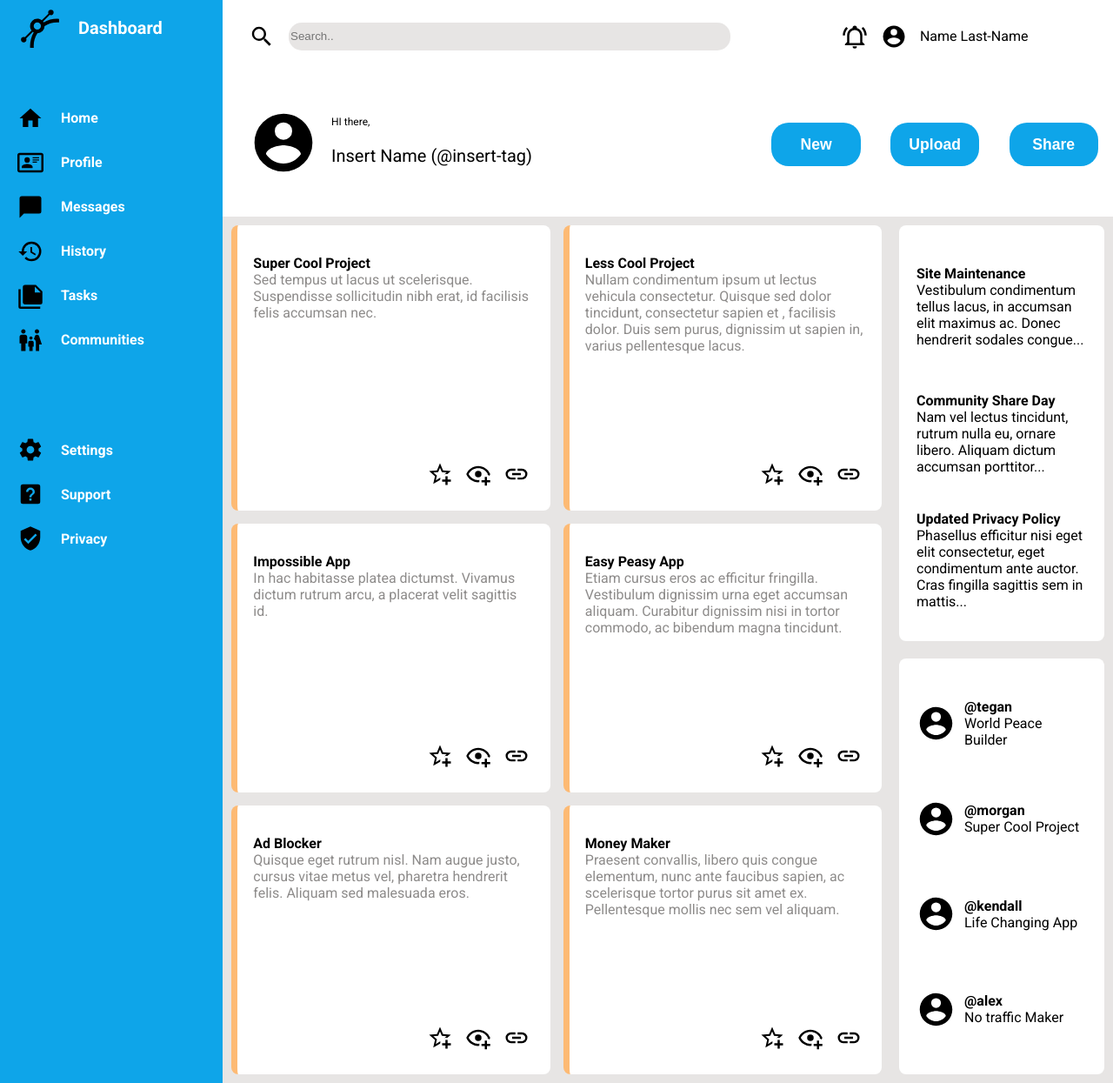
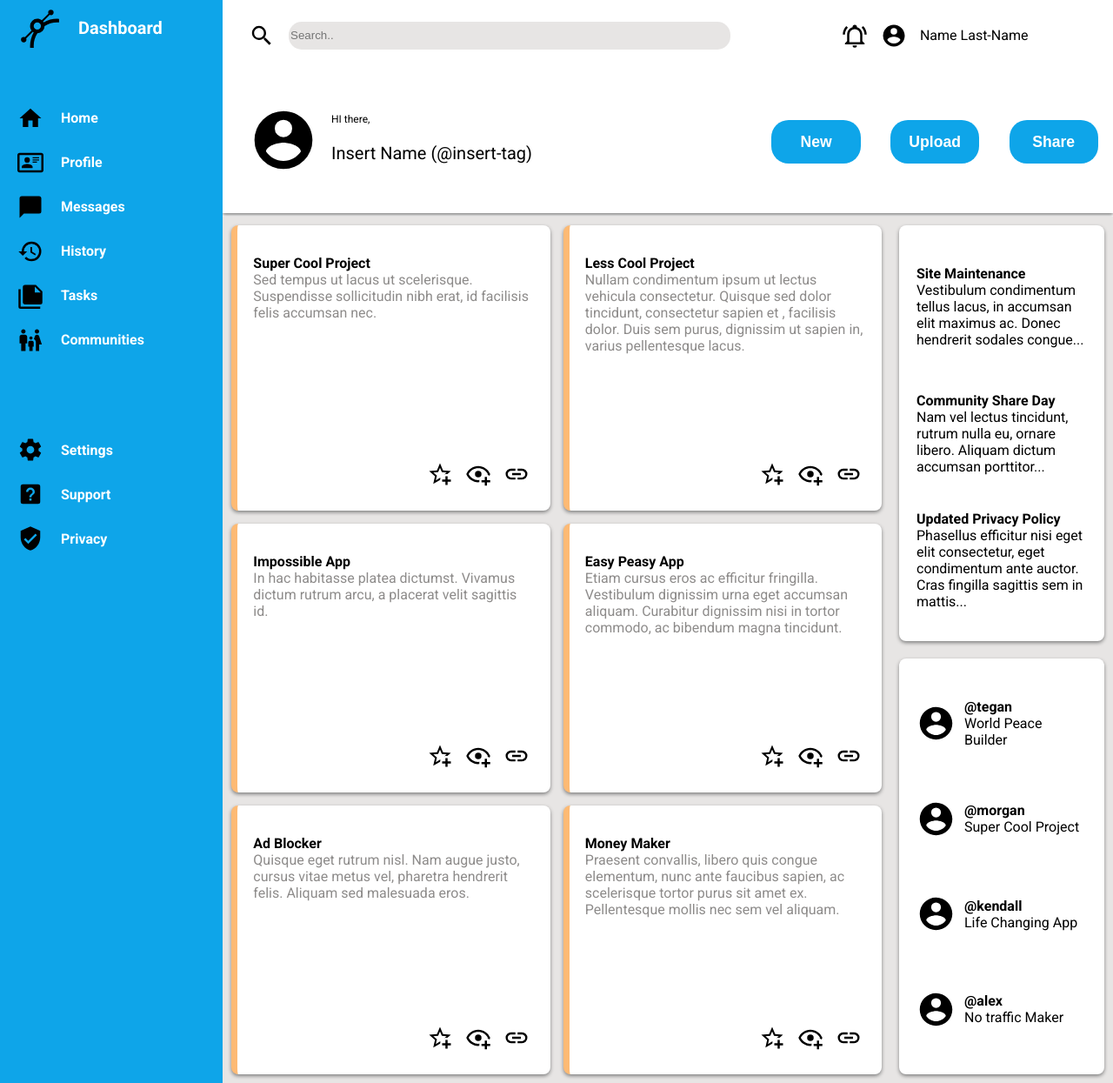
Before and after one commit to candolfi/admin-dashboard, a plain HTML site: page index.html in a window 1280 px wide. Shown: the whole page at 87% size. Drawn offline with Linux system fonts and the light colour scheme.

Commit message:
Added box shadow to card elements

```diff
--- a/style.css
+++ b/style.css
@@ -20,6 +20,8 @@ body {
 
 .header {
     background-color: #ffff;
+    box-shadow: 0px 2px 4px grey;
+    margin-bottom: 4px;
     grid-row: 1/2;
     grid-column: 2/6;
 
@@ -152,6 +154,7 @@ input {
 .project-card {
     background-color: #ffff;
     color: #8d8b8a;
+    box-shadow: 0px 2px 4px grey;
 
     border-left: #fdba74 solid 7px;
     border-radius: 8px;
@@ -179,6 +182,7 @@ input {
     grid-template-rows: repeat(3, 1fr);
     margin: 10px;
     background-color: #ffff;
+    box-shadow: 0px 2px 4px grey;
     border-radius: 8px;
     padding: 20px;
 }
@@ -196,6 +200,7 @@ input {
     grid-template-rows: repeat(4, 1fr);
     margin: 10px;
     background-color: #ffff;
+    box-shadow: 0px 2px 4px grey;
     border-radius: 8px;
     padding: 20px;
 }
```
